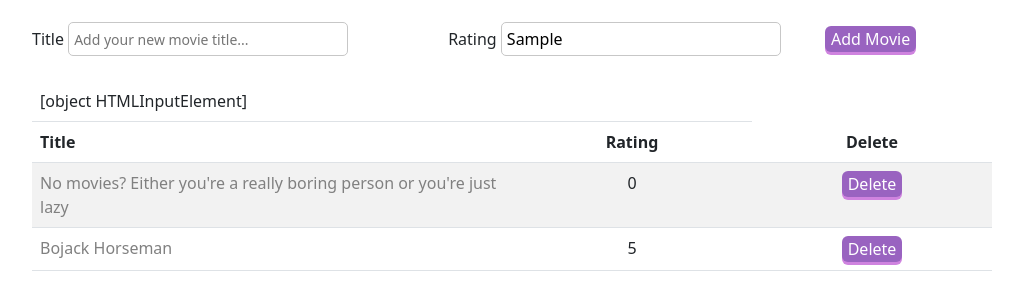
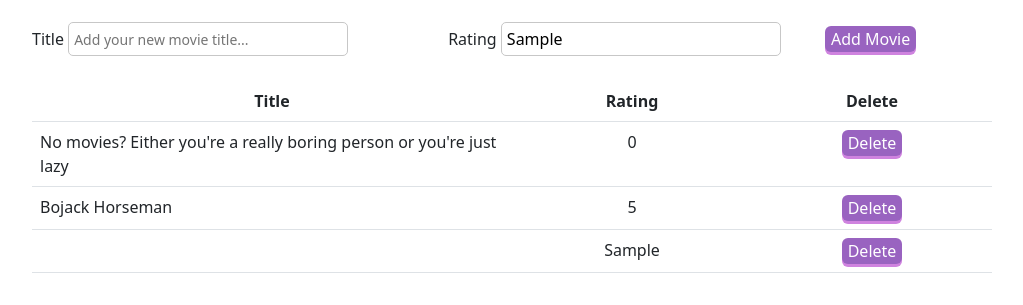
Before and after one commit to ananduush/Favourite-movies, a plain HTML site: page index.html in a window 1280 px wide. Both pictures are taken after typing "Sample" into the empty fields and a click on the button "Add Movie". Shown: the part 237-542 px from the top of the page, without its empty margins (128-1151 px from the left). Drawn offline with nearby package versions, Linux system fonts and the light colour scheme.

Commit message:
Pushed files

```diff
--- a/index.html
+++ b/index.html
@@ -14,12 +14,12 @@
     <h1>My Favourite Movies</h1>
 
 
-    <table id="myTable" class="table table-striped">
+    <table id="myTable" class="table">
         <div class="addNewMovie">
             <span>
                 <div class="addTitle">
                     Title
-                    <input id="titleIpnut" placeholder="Add your new movie title..." type="text">
+                    <input id="titleInput" placeholder="Add your new movie title..." type="text">
                 </div>
                 <div class="addRating">
                     Rating
@@ -31,23 +31,23 @@
         </div>
         <thead>
             <tr id="myTitles">
-                <th scope="col" id="title">Title</th>
-                <th scope="col" id="rating">Rating</th>
-                <th scope="col" id="delete">Delete</th>
+                <th id="titleHeader">Title</th>
+                <th id="ratingHeader">Rating</th>
+                <th id="deleteHeader">Delete</th>
             </tr>
         </thead>
         <tr>
-            <td id="placeHolder">No movies? Either you're a really boring person or you're just lazy</td>
+            <td id="title">No movies? Either you're a really boring person or you're just lazy</td>
             <td id="rating">0</td>
             <td id="delete">
-                <button class="delete_button" type="submit">Delete</button>
+                <button class="delete_button" onclick="deleteMovie(this)" type="submit">Delete</button>
             </td>
         </tr>
         <tr>
-            <td id="placeHolder">Bojack Horseman</td>
+            <td id="title">Bojack Horseman</td>
             <td id="rating">5</td>
             <td id="delete">
-                <button class="delete_button" type="submit">Delete</button>
+                <button class="delete_button" onclick="deleteMovie()" type="submit">Delete</button>
             </td>
         </tr>
 
--- a/script.js
+++ b/script.js
@@ -1,9 +1,25 @@
+const table = document.querySelector("table");
+const titleInput = document.querySelector("#titleInput");
+const ratingInput = document.querySelector("#ratingInput");
+
 function addMovie() {
-    var table = document.querySelector("table");
-    var row = table.insertRow(0);
-    var cell1 = row.insertCell(0);
-    var cell2 = row.insertCell(1);
-    cell1.innerHTML = document.getElementById("titleInput");
-    cell1.innerHTML = document.getElementById("ratingInput");
+    var title = titleInput.value;
+    var rating = ratingInput.value;
 
+    var template = `
+    <tr>
+        <td id="title">${title}</td>
+        <td id="rating">${rating}</td>
+        <td id="delete">
+            <button onclick="deleteMovie(this)" class="delete_button" type="submit">Delete</button>
+        </td>
+    </tr>`
+
+    table.innerHTML += template;
 }
+
+function deleteMovie(ele) {
+    let tr = ele.parentNode.parentNode;
+    let tb = tr.parentNode
+    tb.removeChild(tr)
+}
--- a/stylesheet.css
+++ b/stylesheet.css
@@ -35,8 +35,14 @@ span {
     width: 50%;
 }
 
+#titleHeader {
+    text-align: center;
+}
+
 #rating,
-#delete {
+#delete,
+#deleteHeader,
+#ratingHeader {
     text-align: center;
     width: 25%;
 }
@@ -47,10 +53,6 @@ span {
 
 .addRating {
     margin-left: 100px;
-}
-
-#placeHolder {
-    color: grey;
 }
 
 .my_button {
```
